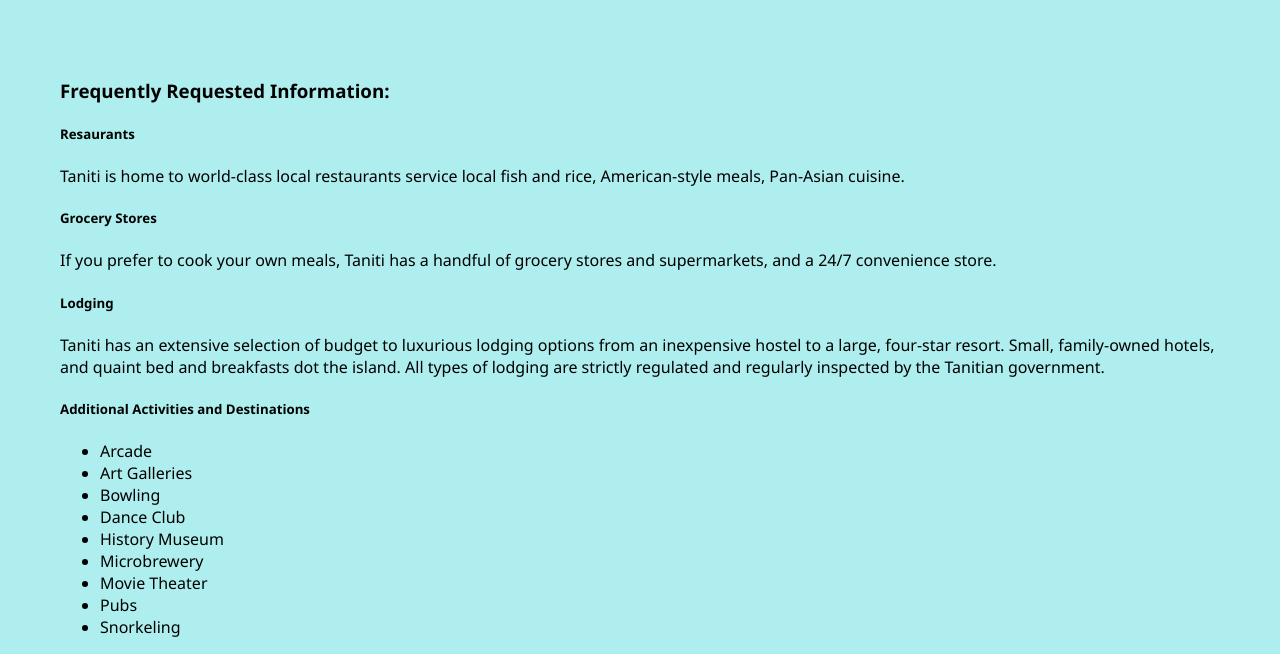
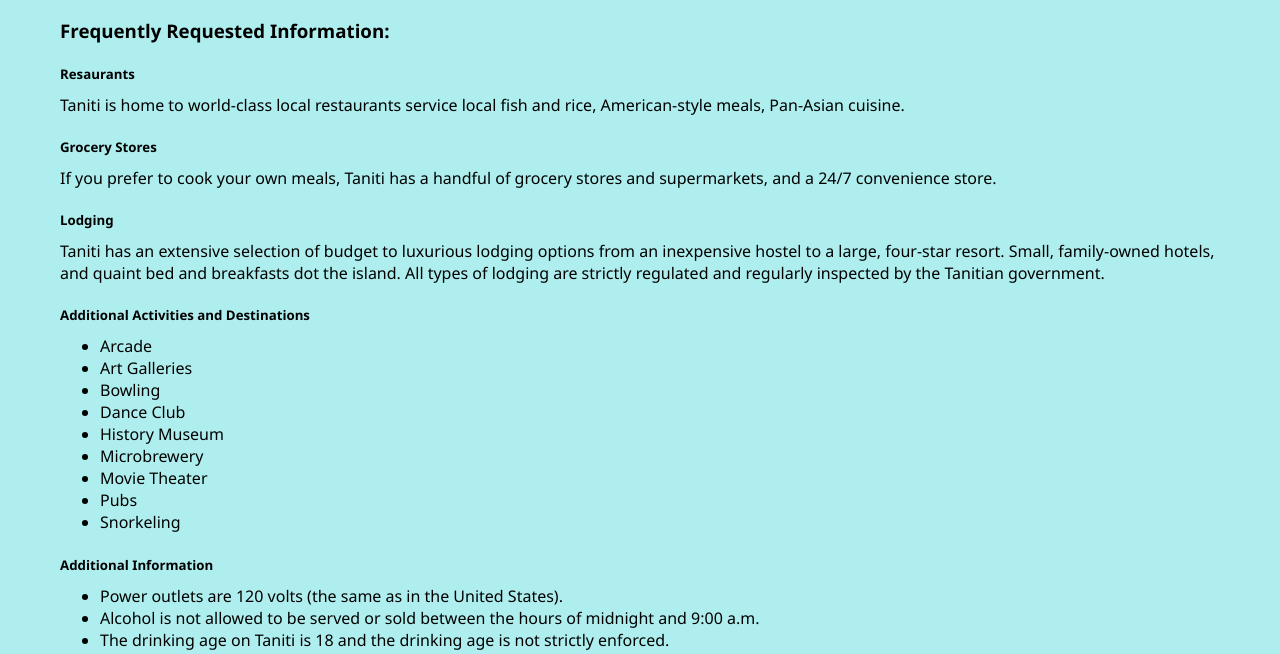
Before and after one commit to Arctyc/arctyc.github.io, a plain HTML site: page faq.html in a window 1280 px wide. Shown: the part 68-722 px from the top of the page. Drawn offline with Linux system fonts and the light colour scheme.

Commit message:
RC_1.2
Adjusted spacing on FAQ

```diff
--- a/style.css
+++ b/style.css
@@ -518,12 +518,8 @@ select {
 }
 
 
-.faq {
-    padding-top: 60px;
-}
-
-.faq p {
-
+.faq h5 {
+    margin-bottom: -5px;
 }
 
 /* Footer */
```
